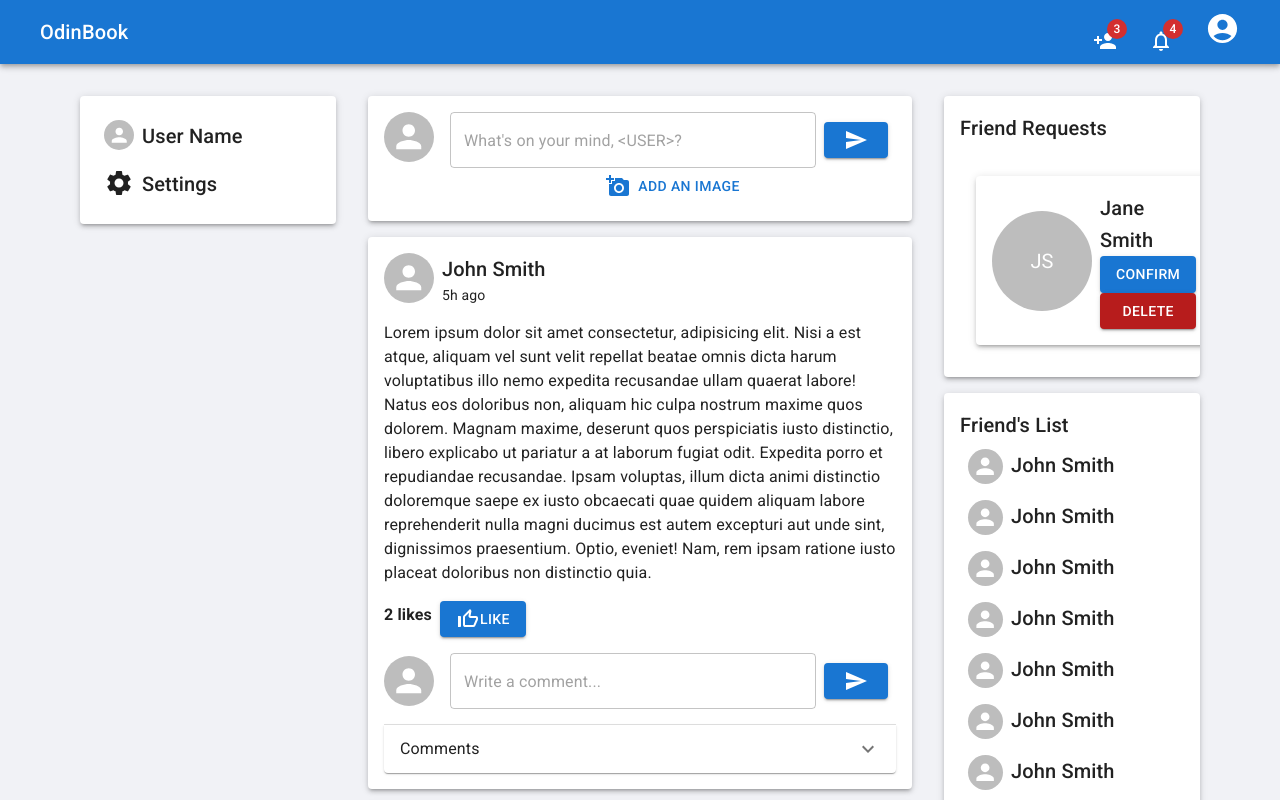
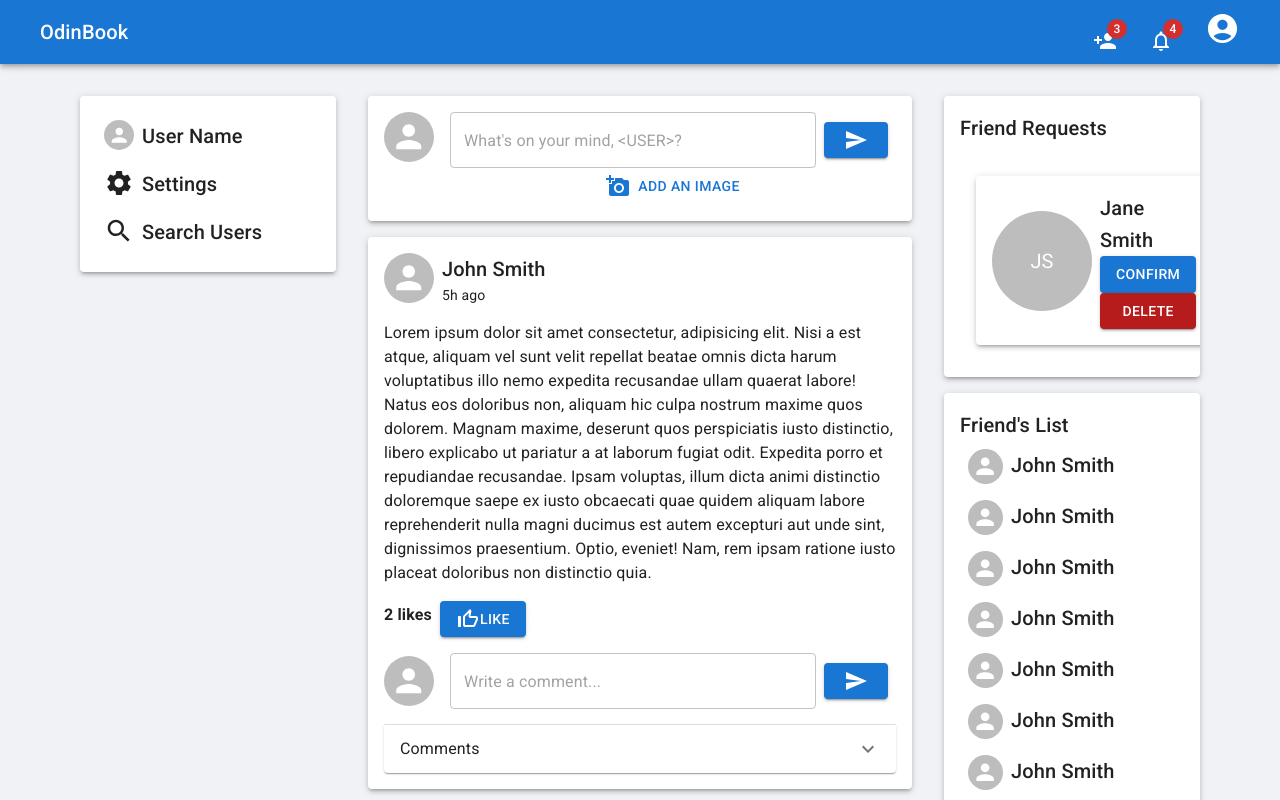
Before and after one commit to DorianDeptuch/odin-book, a Next.js app in the folder client/: page / in a window 1280 px wide. Shown: the top 800 px of the page. Built offline with nearby package versions, Linux system fonts and the light colour scheme.

Commit message:
added /logout endpoint and correspoing route/controller method/navbar link, started implementing search and searchresults content with dynamic rendering

```diff
--- a/client/components/Navbar.js
+++ b/client/components/Navbar.js
@@ -117,7 +117,9 @@ export default function Navbar() {
                 <Link href="/settings">
                   <MenuItem onClick={handleClose}>Settings</MenuItem>
                 </Link>
-                <MenuItem onClick={handleClose}>Logout</MenuItem>
+                <Link href="/logout">
+                  <MenuItem onClick={handleClose}>Logout</MenuItem>
+                </Link>
               </Menu>
             </Box>
           </Stack>
--- a/client/components/SearchResult.js
+++ b/client/components/SearchResult.js
@@ -6,7 +6,7 @@ import Typography from "@mui/material/Typography";
 import Stack from "@mui/material/Stack";
 import { avatar_MD } from "../config/config";
 
-function SearchResult() {
+function SearchResult({ name }) {
   return (
     <Paper sx={{ m: 2, p: 2 }} elevation={3}>
       <Stack direction="row">
@@ -18,7 +18,7 @@ function SearchResult() {
           }}
         ></Avatar>
         <Typography variant="h6" component="h6">
-          John Smith
+          {name}
         </Typography>
       </Stack>
     </Paper>
--- a/client/components/UserSidebar.js
+++ b/client/components/UserSidebar.js
@@ -7,6 +7,7 @@ import Typography from "@mui/material/Typography";
 import Avatar from "@mui/material/Avatar";
 import SettingsIcon from "@mui/icons-material/Settings";
 import GroupIcon from "@mui/icons-material/Group";
+import SearchIcon from "@mui/icons-material/Search";
 import Link from "next/link";
 
 const iconStyle = {
@@ -48,6 +49,20 @@ function UserSidebar() {
             </Stack>
           </a>
         </Link>
+        <Link href="/search">
+          <a>
+            <Stack direction="row" sx={{ p: 1 }}>
+              <SearchIcon sx={iconStyle}></SearchIcon>
+              <Typography
+                variant="h6"
+                component="h6"
+                sx={{ alignSelf: "center" }}
+              >
+                Search Users
+              </Typography>
+            </Stack>
+          </a>
+        </Link>
       </Box>
     </Paper>
   );
```
Also changed, not shown: client/components/Search.js (+20 -9 lines), 2 other files (tests, documents, lock files or other folders).
